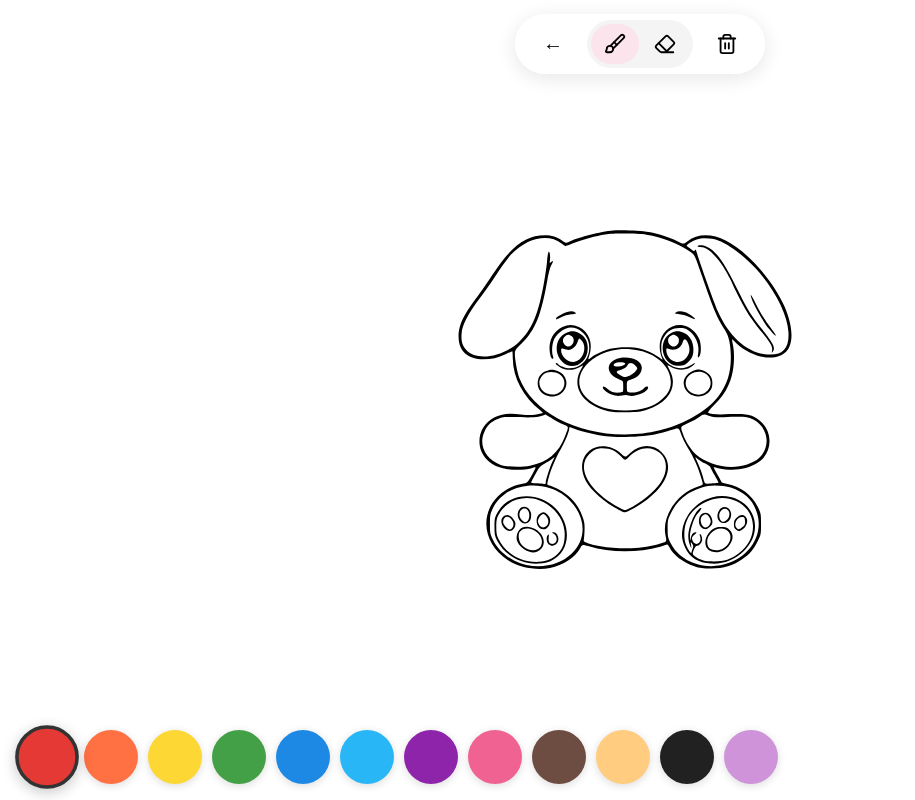
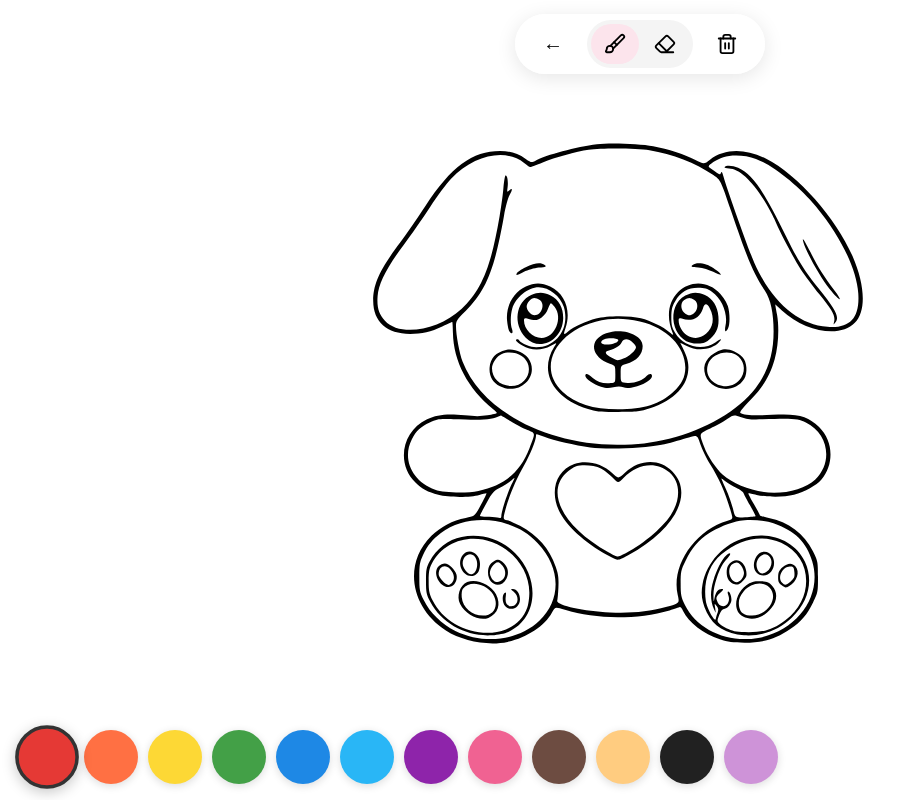
Before and after one commit to declnix/colorbook, a React (Vite) app: page /#/ in a window 1280 px wide. Both pictures are taken after a click on the button "Misio". Shown: the whole page, without its empty margins (0-915 px from the left). Built offline with nearby package versions, Linux system fonts and the light colour scheme.

Commit message:
fix(drawPage): center image between toolbars

```diff
--- a/src/pages/drawPage/index.tsx
+++ b/src/pages/drawPage/index.tsx
@@ -28,11 +28,11 @@ export default function DrawPage() {
   return (
     <>
       <div className="fixed inset-0 bg-white z-[1] pointer-events-none" />
-      <div className="fixed inset-0 z-[2] flex items-center justify-center pointer-events-none">
+      <div className="fixed top-[4.75rem] bottom-[5.5rem] left-0 right-0 z-[2] flex items-center justify-center pointer-events-none">
         <img
           src={image.src}
           alt={image.label}
-          className="max-w-[min(75vw,68vh)] max-h-[min(75vw,68vh)] w-auto h-auto select-none pointer-events-none"
+          className="max-w-full max-h-full w-auto h-auto select-none pointer-events-none"
           draggable={false}
         />
       </div>
```
